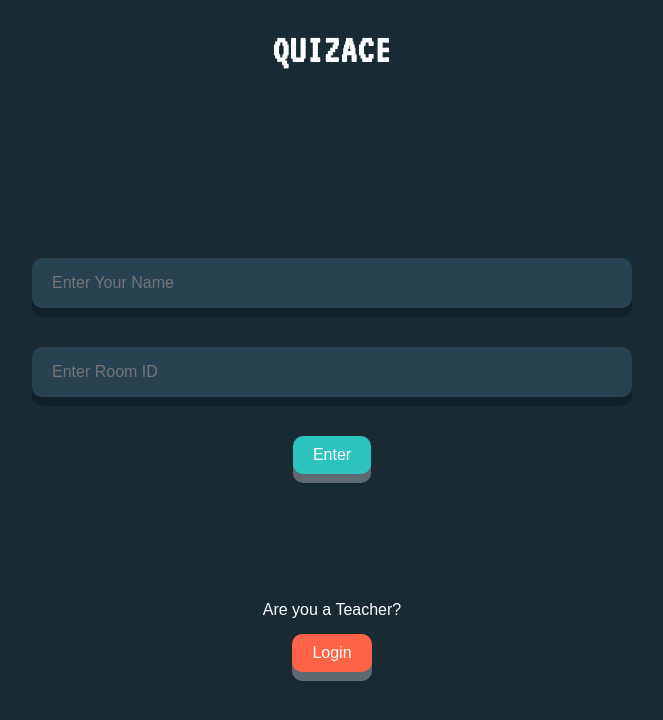
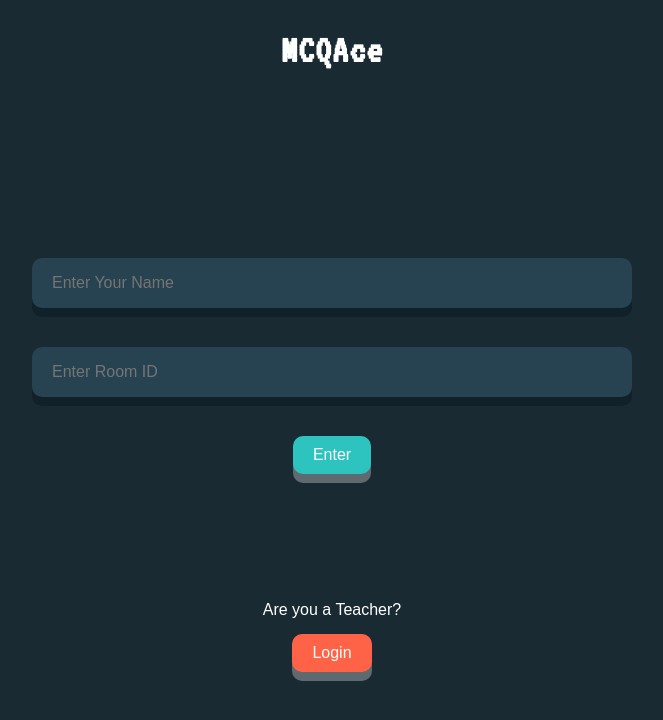
Before and after one commit to archisvaze/capstone-1-frontend, a React (Create React App) app: page / in a window 1280 px wide. Shown: the top 720 px of the page, without its empty margins (308-971 px from the left). Built offline with nearby package versions, Linux system fonts and the light colour scheme; no server answers; a small style sheet from the web is missing.

Commit message:
answer button css

```diff
--- a/src/components/Header.jsx
+++ b/src/components/Header.jsx
@@ -14,7 +14,7 @@ export default function Header() {
                 style={{ justifyContent: state.isLoggedIn === true ? "space-between" : "center" }}
                 className="header-container">
                 <div style={{ top: state.alert[1] === true ? "90px" : "-20vh", backgroundColor: state.alert[2] === "error" ? "crimson" : "mediumseagreen" }} className="alert">{state.alert[0]}</div>
-                <h1 style={{ textAlign: "center" }} className="header-logo">QUIZACE</h1>
+                <h1 style={{ textAlign: "center" }} className="header-logo">MCQAce</h1>
                 <nav style={{ display: state.isLoggedIn === true ? "flex" : "none" }}>
                     <button
                         style={{ color: "black", fontWeight: "bold", fontSize: "12px", transform: state.tab === "My Quizes" ? "translateY(4px)" : "translateY(0)", boxShadow: state.tab === "My Quizes" ? "0 5px #ffffff33" : "0 9px #ffffff4d" }}
--- a/src/styles/room.css
+++ b/src/styles/room.css
@@ -115,7 +115,7 @@
 
 .student-quiz-actions button {
     margin: 15px;
-    height: 60px;
+    min-height: 60px;
     width: 200px;
     color: black;
     font-size: 20px;
```
